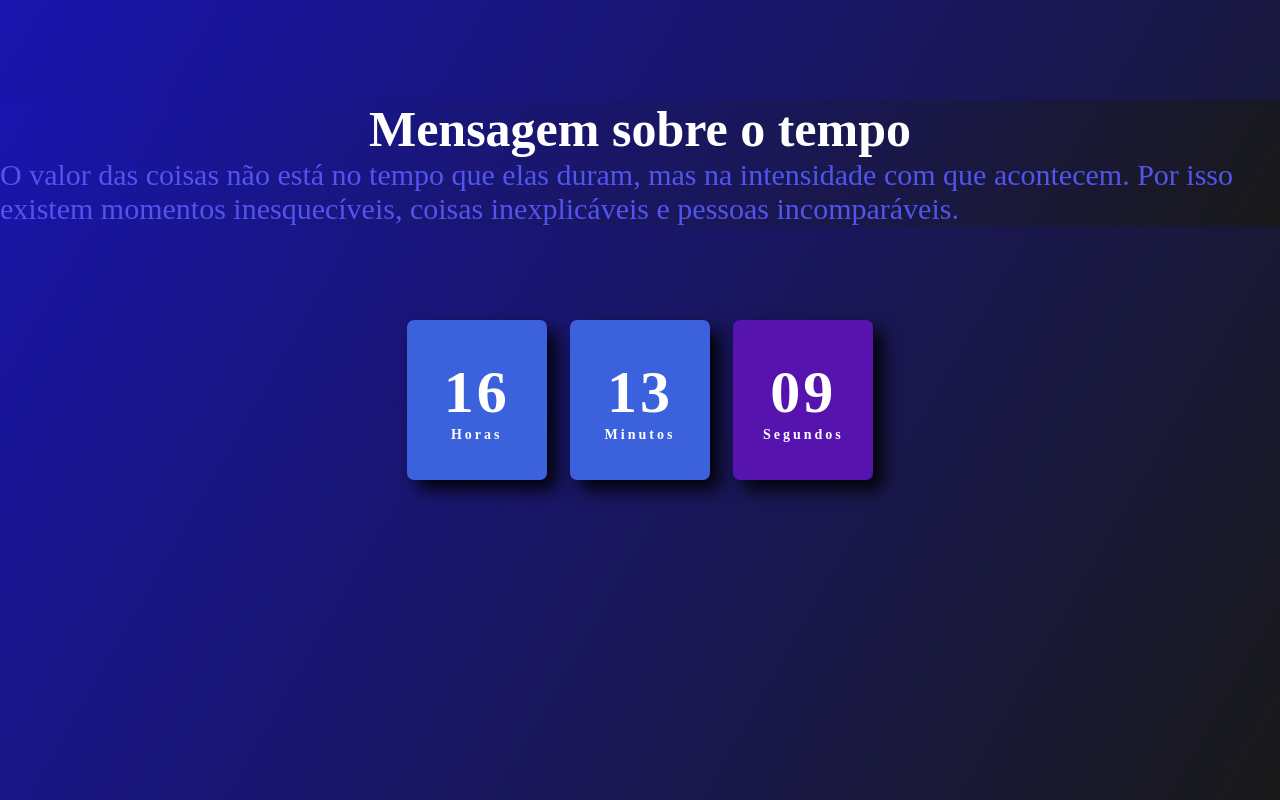
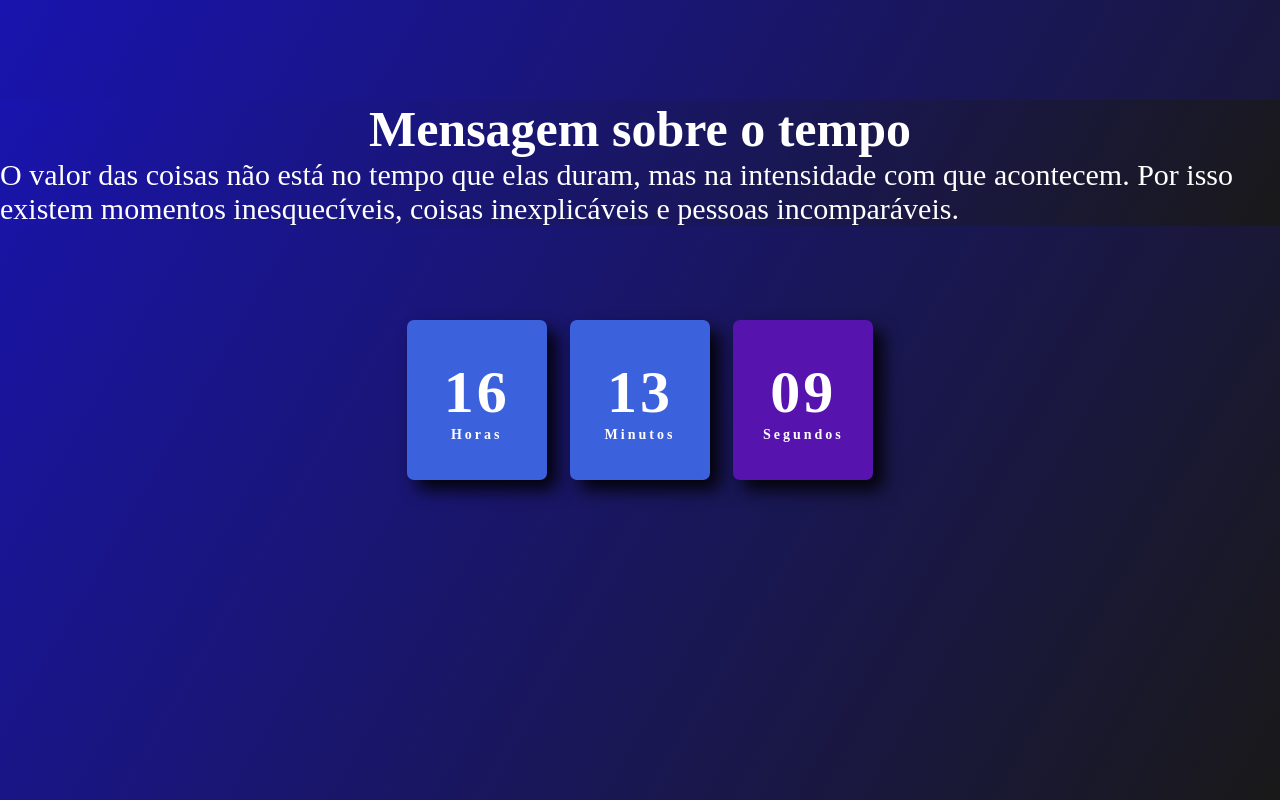
Before and after one commit to Robdev10/RelogioDigital, a plain HTML site: page index.html in a window 1280 px wide. Drawn offline with Linux system fonts and the light colour scheme.

Commit message:
Update style.css

```diff
--- a/style.css
+++ b/style.css
@@ -35,7 +35,7 @@ header > div > p{
     justify-content: center;
     display: flex;
     font-size: 30px;
-    color: rgb(82, 84, 238)
+
 
 
 }
```
